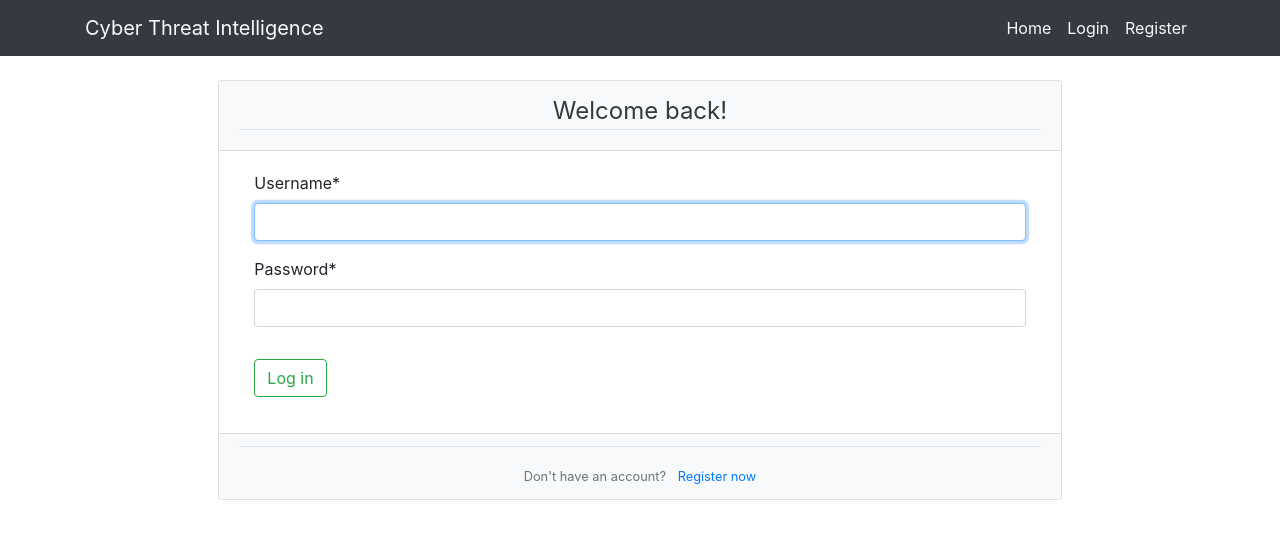
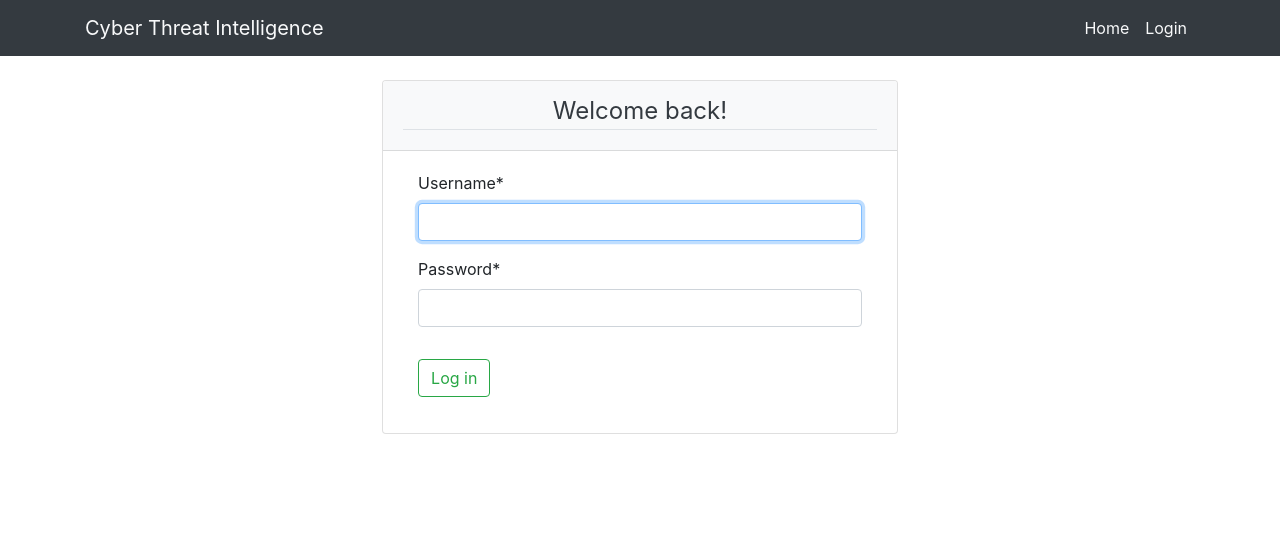
Before and after one commit to ajdinre/cyber-threat-intelligence, a Django app: page /login/ in a window 1280 px wide. Shown: the top 539 px of that part. Run offline with Django 3.2, Linux system fonts and the light colour scheme; the page is wider than the window, and the part outside it is not shown; some libraries are stand-ins or nearby versions.

Commit message:
Maknut register - admin dodaje korisnike. Promijenjen dizajn logina.

```diff
--- a/django_project/cti/templates/cti/base.html
+++ b/django_project/cti/templates/cti/base.html
@@ -45,7 +45,6 @@
                         <a class="nav-link text-light" href="{% url 'cti-logout' %}">Logout</a>
                         {% else %}
                         <a class="nav-link text-light" href="{% url 'cti-login' %}">Login</a>
-                        <a class="nav-link text-light" href="{% url 'cti-register' %}">Register</a>
                         {% endif %}
                     </div>
                 </ul>
--- a/django_project/cti/templates/cti/login.html
+++ b/django_project/cti/templates/cti/login.html
@@ -2,7 +2,7 @@
 {% load crispy_forms_tags %}
 {% block content %}
 <div class="row justify-content-center">
-<div class="col-md-8">
+<div class="col-md-5">
 <div class="card mt-4">
         <div class="card-header text-center bg-light text-dark">
             <legend class="border-bottom mb-4-center">Welcome back!</legend>
@@ -25,18 +25,6 @@
 </div>
 </div>
 
-<div class="card-footer text-center bg-light text-dark">
-    <div class="row align-items-center">
-        <div class="col-md-12">
-            <div class="border-top pt-3">
-                <small class="text-muted">
-                    Don't have an account? <a class="ml-2" href="{% url 'cti-register' %}">Register now</a>
-                </small>
-            </div>
-        </div>
-    </div>
-</div>
-
 </div>
 </div>
 
--- a/django_project/django_project/settings.py
+++ b/django_project/django_project/settings.py
@@ -75,6 +75,7 @@ WSGI_APPLICATION = 'django_project.wsgi.application'
 #Za spajanje na bazu se koristi adapter psycopg2
 
 DATABASES = {
+
     'default': {
         'ENGINE': 'django.db.backends.postgresql',
         'NAME':  'cti_db',
--- a/django_project/django_project/urls.py
+++ b/django_project/django_project/urls.py
@@ -21,7 +21,6 @@ from cti import views as cti_views
 urlpatterns = [
     path('admin/', admin.site.urls),
     path('', include('cti.urls')),
-    path('register/', cti_views.register, name='cti-register'),
     path('login/', auth_views.LoginView.as_view(template_name='cti/login.html'), name='cti-login'),
     path('logout/', auth_views.LogoutView.as_view(template_name='cti/logout.html'), name='cti-logout'),
 ]
```
Also changed, not shown: django_project/cti/forms.py (+0 -7 lines), django_project/cti/templates/cti/register.html (deleted, +0 -49 lines), django_project/cti/views.py (+0 -13 lines), django_project/cti/urls.py (line endings or trailing spaces), django_project/db.sqlite3, 4 other files.
